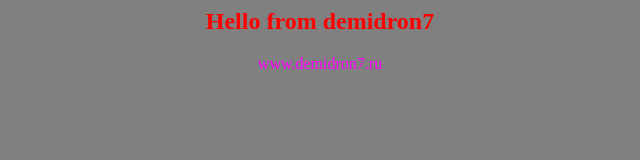
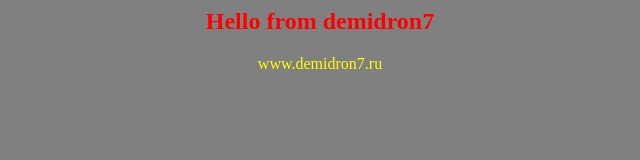
Before and after one commit to makar723/app-for-Jenkins, a plain HTML site: page index.html in a window 1280 px wide. Shown: the whole page, without its empty margins (320-960 px from the left). Drawn offline with Linux system fonts and the light colour scheme.

Commit message:
Update index.html

```diff
--- a/index.html
+++ b/index.html
@@ -3,7 +3,7 @@
 <center>
 <h2><font color=red>Hello from demidron7</font></h2>
 
-<font color=magenta>www.demidron7.ru</font>
+<font color=yellow>www.demidron7.ru</font>
 </center>
 </body>
 </html>
```
